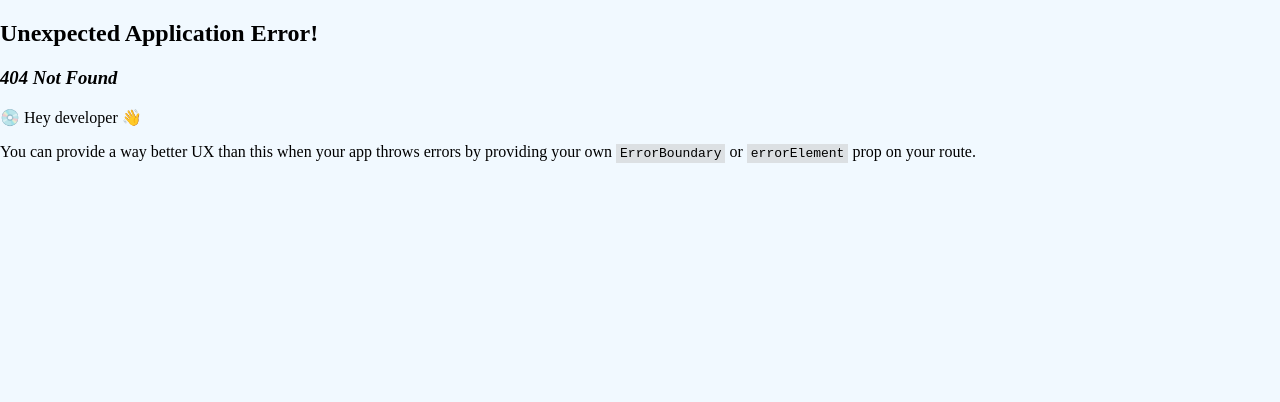
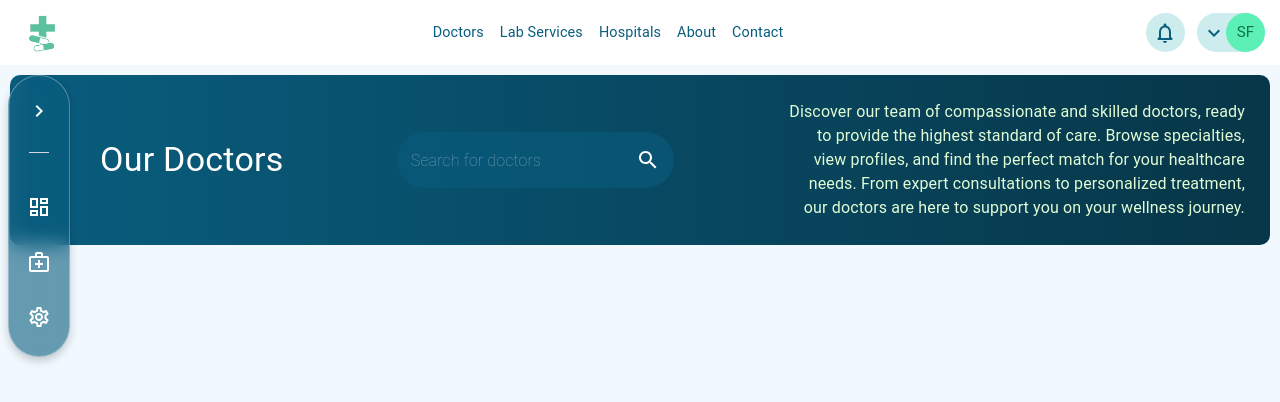
Before and after one commit to Sridesh/health-first, a React (Vite) app in the folder client/: page /doctors in a window 1280 px wide. Before the commit this address had no page. Shown: the top 402 px of the page. Built offline with nearby package versions, Linux system fonts and the light colour scheme.

Commit message:
Added page header for doctors page

```diff
--- a/client/src/App.jsx
+++ b/client/src/App.jsx
@@ -1,12 +1,27 @@
-import { Box } from "@mui/material";
+import { createBrowserRouter, RouterProvider } from "react-router-dom";
 
+import DoctorsPage from "./pages/Doctors/DoctorsPage";
 import Root from "./pages/Root/Root";
-import { createBrowserRouter, RouterProvider } from "react-router-dom";
+import Dashboard from "./pages/Dashboard/Dashboard";
 
 const router = createBrowserRouter([
   {
     path: "/",
     element: <Root />,
+    children: [
+      {
+        index: true,
+        element: <Dashboard />,
+      },
+      {
+        path: "/doctors",
+        element: <DoctorsPage />,
+      },
+      {
+        path: "/lab-services",
+        element: <></>,
+      },
+    ],
   },
 ]);
 
--- a/client/src/components/Navbar/Navbar.jsx
+++ b/client/src/components/Navbar/Navbar.jsx
@@ -1,4 +1,5 @@
 import { useState } from "react";
+import { Link } from "react-router-dom";
 
 import {
   Box,
@@ -20,6 +21,7 @@ import { theme } from "../../theme";
 import logo from "../../../public/icon.png";
 
 import AvatarCircle from "../Avatar/AvatarCircle";
+import { navbarOptions } from "../../data";
 
 function Navbar() {
   const isMobile = useMediaQuery(theme.breakpoints.down("sm"));
@@ -40,7 +42,7 @@ function Navbar() {
         zIndex: 9,
       }}
     >
-      {["Services", "Doctors", "About", "Contact"].map((item, index) => {
+      {navbarOptions.map((item, index) => {
         return (
           <Typography
             key={index}
@@ -53,7 +55,12 @@ function Navbar() {
               },
             }}
           >
-            {item}
+            <Link
+              to={item.link}
+              style={{ textDecoration: "none", color: "inherit" }}
+            >
+              {item.name}
+            </Link>
           </Typography>
         );
       })}
--- a/client/src/data.js
+++ b/client/src/data.js
@@ -3,10 +3,33 @@ import MedicalInformationOutlinedIcon from "@mui/icons-material/MedicalInformati
 export const servicesData = [
   {
     name: "Channelling",
-    icon: <MedicalInformationOutlinedIcon />,
+    // icon: <MedicalInformationOutlinedIcon />,
     description:
       "Conveniently schedule appointments with trusted healthcare providers to get timely care and support",
     link: "/channelling",
     colors: [],
   },
 ];
+
+export const navbarOptions = [
+  {
+    name: "Doctors",
+    link: "doctors",
+  },
+  {
+    name: "Lab Services",
+    link: "lab-services",
+  },
+  {
+    name: "Hospitals",
+    link: "hospitals",
+  },
+  {
+    name: "About",
+    link: "about",
+  },
+  {
+    name: "Contact",
+    link: "contact",
+  },
+];
--- a/client/src/pages/Doctors/Doctors.module.css
+++ b/client/src/pages/Doctors/Doctors.module.css
@@ -0,0 +1,20 @@
+.container {
+    flex-grow: 1;
+    padding: 10px;
+}
+
+.header {
+    flex-grow: 1;
+    display: flex;
+    justify-content: space-between;
+    align-items: center;
+    padding: 25px;
+    padding-left: 90px;
+    background-image: linear-gradient(to right,#095d7e,#073648);
+    border-radius: 10px;
+}
+
+.header_heading{
+    color: white;
+    font-weight: bold;
+}
--- a/client/src/pages/Doctors/DoctorsPage.jsx
+++ b/client/src/pages/Doctors/DoctorsPage.jsx
@@ -1,5 +1,63 @@
+import styles from "./Doctors.module.css";
+import { theme } from "../../theme";
+
+import { Box, InputAdornment, TextField, Typography } from "@mui/material";
+import SearchOutlinedIcon from "@mui/icons-material/SearchOutlined";
+
 function DoctorsPage() {
-  return <div></div>;
+  return (
+    <Box className={styles["container"]}>
+      <Box className={styles["header"]}>
+        <Typography variant="h4" className={styles["header_heading"]}>
+          Our Doctors
+        </Typography>
+        <TextField
+          type="text"
+          placeholder="Search for doctors"
+          InputProps={{
+            endAdornment: (
+              <InputAdornment position="end">
+                <SearchOutlinedIcon sx={{ color: "white" }} />
+              </InputAdornment>
+            ),
+          }}
+          sx={{
+            backgroundColor: "white",
+            background: "rgba(9, 93, 126, 0.6)",
+            borderRadius: "50px",
+            color: "white",
+            "& .MuiInputBase-input": {
+              color: "white",
+              fontWeight: "100 !important",
+            },
+            "& .MuiOutlinedInput-notchedOutline": {
+              borderRadius: "50px",
+              border: "none",
+            },
+            "&.Mui-focused": {
+              "& .MuiOutlinedInput-notchedOutline": {
+                border: "none",
+              },
+            },
+          }}
+        />
+        <Box sx={{ width: "40%" }}>
+          <Typography
+            sx={{
+              textAlign: "right",
+              color: theme.palette.yellow.main,
+            }}
+          >
+            Discover our team of compassionate and skilled doctors, ready to
+            provide the highest standard of care. Browse specialties, view
+            profiles, and find the perfect match for your healthcare needs. From
+            expert consultations to personalized treatment, our doctors are here
+            to support you on your wellness journey.
+          </Typography>
+        </Box>
+      </Box>
+    </Box>
+  );
 }
 
 export default DoctorsPage;
--- a/client/src/pages/Root/Root.jsx
+++ b/client/src/pages/Root/Root.jsx
@@ -1,7 +1,7 @@
 import { Box } from "@mui/material";
 import Navbar from "../../components/Navbar/Navbar";
 import Sidebar from "../../components/Sidebar/Sidebar";
-import Dashboard from "../Dashboard/Dashboard";
+import { Outlet } from "react-router-dom";
 
 function Root() {
   return (
@@ -9,7 +9,7 @@ function Root() {
       <Navbar />
       <Box sx={{ position: "relative" }}>
         <Sidebar />
-        <Dashboard />
+        <Outlet />
       </Box>
     </div>
   );
```
